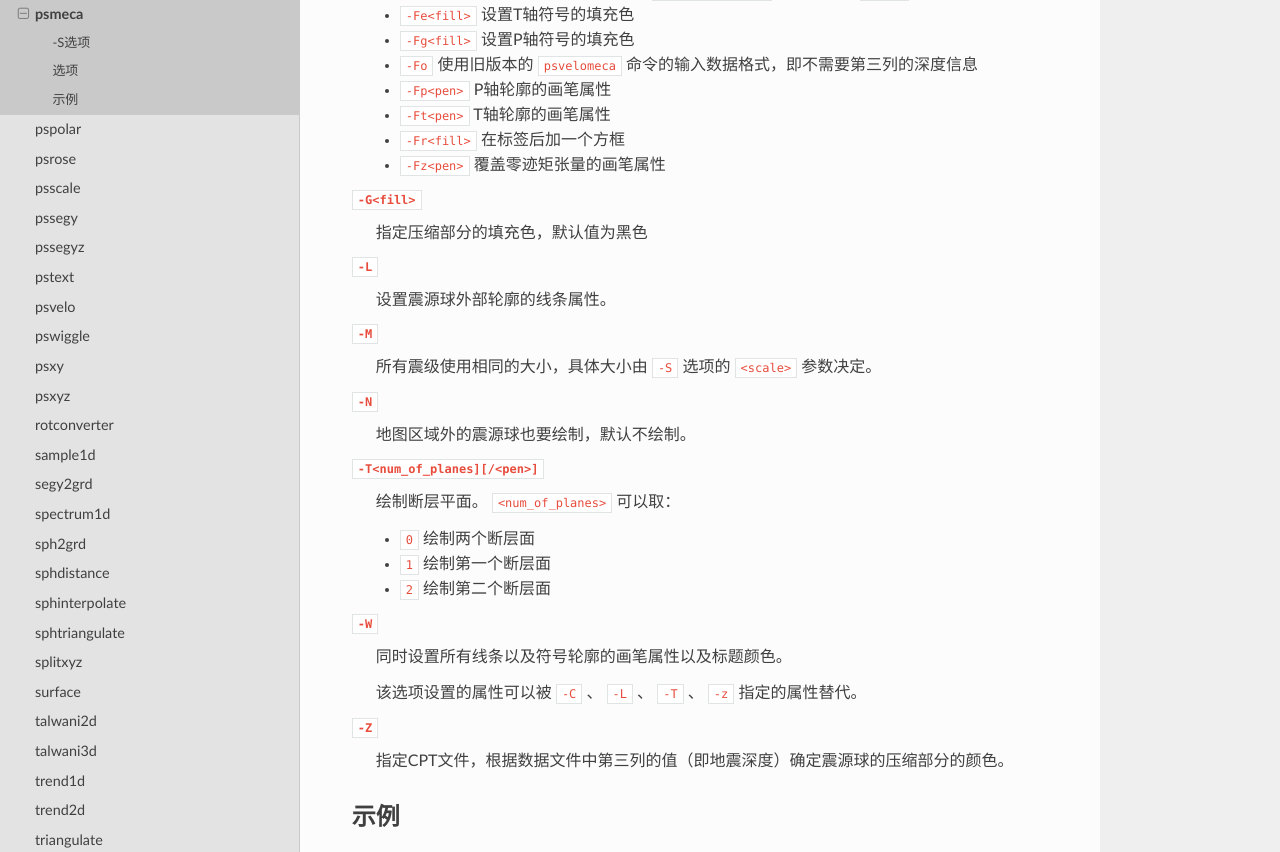
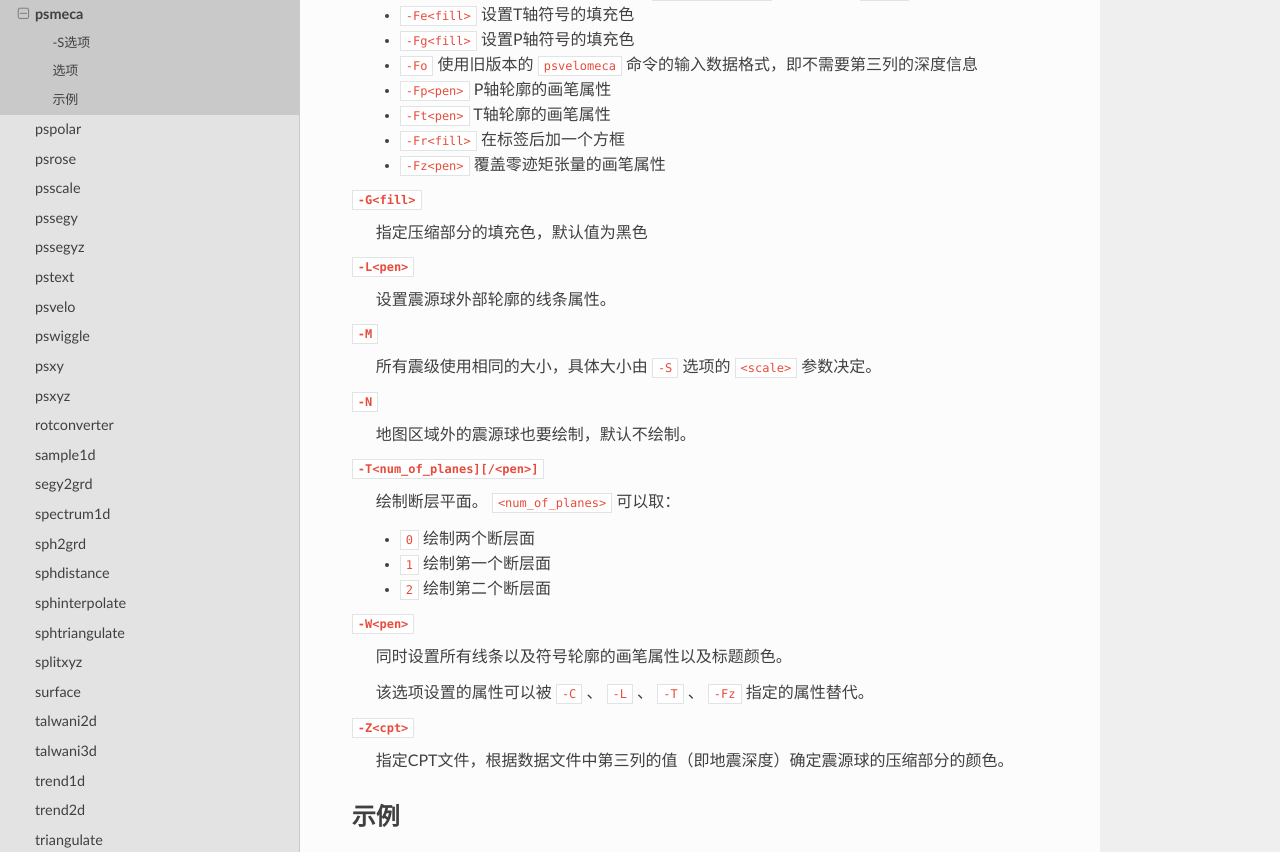
Before and after one commit to seisman/GMT5_Docs, a Sphinx documentation site: the page built from source/psmeca.rst, in a window 1280 px wide and 900 px high, scrolled down 3495 px, cut to the strip 0-852 px from the top of the window. Built offline with Sphinx 7.4.7 and the Read the Docs theme 2.0.0, drawn with Linux system fonts in a browser that asks for light colours; pages that are not in the unit, such as notebooks, are missing from menus.

Commit message:
update psmeca

```diff
--- a/source/psmeca.rst
+++ b/source/psmeca.rst
@@ -156,7 +156,7 @@ psmeca
 ``-G<fill>``
     指定压缩部分的填充色，默认值为黑色
 
-``-L``
+``-L<pen>``
     设置震源球外部轮廓的线条属性。
 
 ``-M``
@@ -172,12 +172,12 @@ psmeca
     - ``1`` 绘制第一个断层面
     - ``2`` 绘制第二个断层面
 
-``-W``
+``-W<pen>``
     同时设置所有线条以及符号轮廓的画笔属性以及标题颜色。
 
-    该选项设置的属性可以被 ``-C`` 、 ``-L`` 、 ``-T`` 、 ``-z`` 指定的属性替代。
+    该选项设置的属性可以被 ``-C`` 、 ``-L`` 、 ``-T`` 、 ``-Fz`` 指定的属性替代。
 
-``-Z``
+``-Z<cpt>``
     指定CPT文件，根据数据文件中第三列的值（即地震深度）确定震源球的压缩部分的颜色。
 
 示例
```
